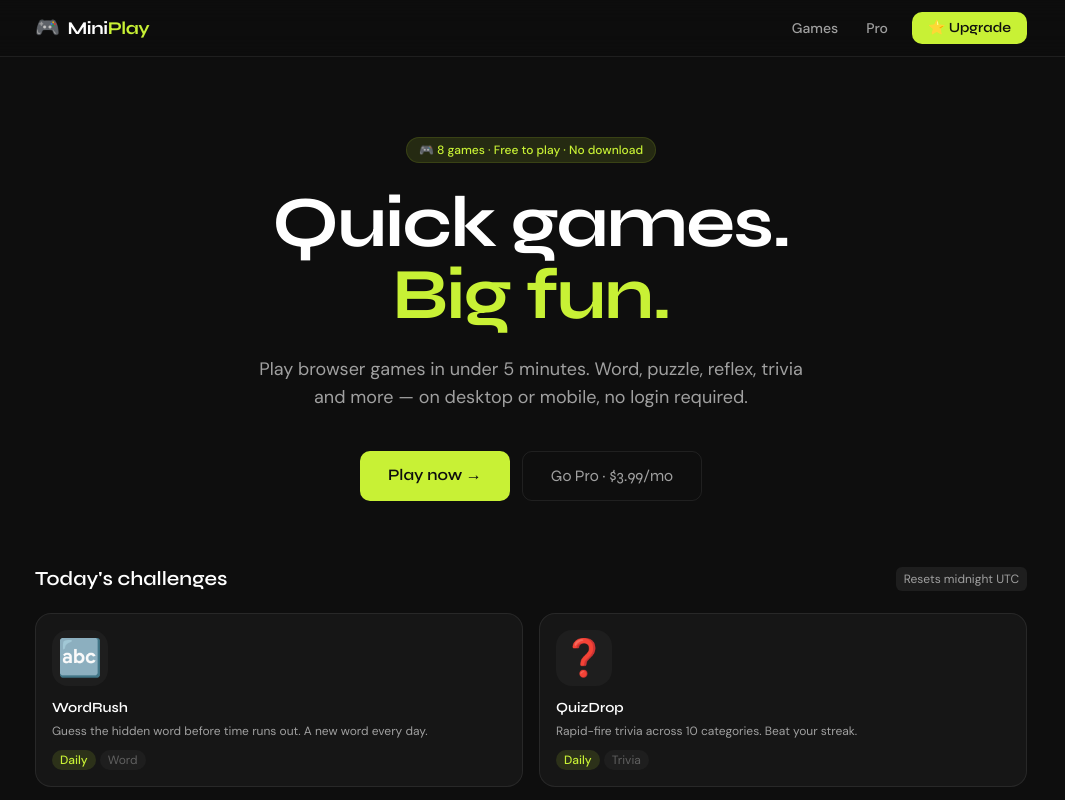
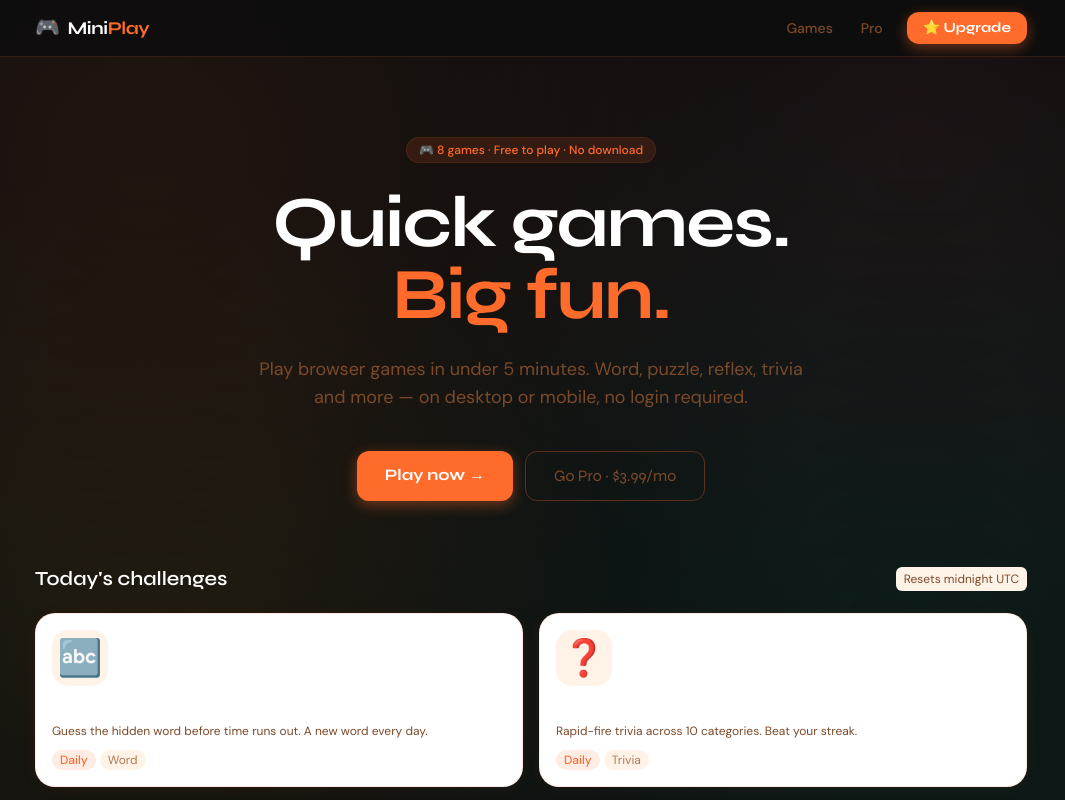
Before and after one commit to und3rdgs-cmd/miniplay, a Next.js app: page / in a window 1280 px wide. Shown: the top 800 px of the page, without its empty margins (109-1174 px from the left). Built offline with nearby package versions, Linux system fonts and the light colour scheme; no server answers.

Commit message:
Update globals.css

```diff
--- a/src/app/globals.css
+++ b/src/app/globals.css
@@ -2,23 +2,33 @@
 @tailwind components;
 @tailwind utilities;
 
-/* ── Design Tokens ─────────────────────────────────────────── */
+/* ── SNAACK Design Tokens ───────────────────────────────────── */
 :root {
-  --bg:         #0e0e0e;
-  --bg-card:    #161616;
-  --bg-raised:  #1e1e1e;
-  --border:     rgba(255,255,255,0.08);
-  --border-md:  rgba(255,255,255,0.14);
-  --text-1:     #f5f5f5;
-  --text-2:     #a0a0a0;
-  --text-3:     #606060;
-  --accent:     #c8f135;   /* electric lime — primary CTA */
-  --accent-dim: rgba(200,241,53,0.12);
+  --bg:          #fff8f0;
+  --bg-card:     #ffffff;
+  --bg-raised:   #fff3e8;
+  --border:      rgba(255,120,60,0.15);
+  --border-md:   rgba(255,120,60,0.3);
+  --text-1:      #1a0a00;
+  --text-2:      #7a4a2a;
+  --text-3:      #b07850;
+
+  /* Tropical palette */
+  --orange:      #ff6b2b;
+  --orange-dim:  rgba(255,107,43,0.12);
+  --teal:        #00c9a7;
+  --teal-dim:    rgba(0,201,167,0.12);
+  --coral:       #ff4f6d;
+  --coral-dim:   rgba(255,79,109,0.12);
+  --yellow:      #ffd93d;
+  --purple:      #845ef7;
+
+  --accent:      #ff6b2b;
+  --accent-dim:  rgba(255,107,43,0.12);
 }
 
 /* ── Base ───────────────────────────────────────────────────── */
 * { box-sizing: border-box; margin: 0; padding: 0; }
-
 html { scroll-behavior: smooth; }
 
 body {
@@ -28,9 +38,24 @@
   -webkit-font-smoothing: antialiased;
 }
 
+/* ── Tropical background pattern ───────────────────────────── */
+body::before {
+  content: '';
+  position: fixed;
+  inset: 0;
+  background-image:
+    radial-gradient(circle at 20% 20%, rgba(255,107,43,0.08) 0%, transparent 50%),
+    radial-gradient(circle at 80% 80%, rgba(0,201,167,0.08) 0%, transparent 50%),
+    radial-gradient(circle at 80% 20%, rgba(255,79,109,0.06) 0%, transparent 40%),
+    radial-gradient(circle at 20% 80%, rgba(255,217,61,0.06) 0%, transparent 40%);
+  pointer-events: none;
+  z-index: 0;
+}
+
+body > * { position: relative; z-index: 1; }
+
 /* ── Typography ─────────────────────────────────────────────── */
 .font-display { font-family: var(--font-display), sans-serif; }
-
 h1, h2, h3 { font-family: var(--font-display), sans-serif; }
 
 /* ── Scrollbar ──────────────────────────────────────────────── */
@@ -38,59 +63,60 @@
 ::-webkit-scrollbar-track { background: transparent; }
 ::-webkit-scrollbar-thumb { background: var(--border-md); border-radius: 2px; }
 
-/* ── Utility Classes ────────────────────────────────────────── */
+/* ── Cards ──────────────────────────────────────────────────── */
 .card {
   background: var(--bg-card);
-  border: 1px solid var(--border);
-  border-radius: 16px;
+  border: 1.5px solid var(--border);
+  border-radius: 20px;
+  box-shadow: 0 2px 16px rgba(255,107,43,0.06);
 }
 
 .card-raised {
-  background: var(--bg-raised);
-  border: 1px solid var(--border-md);
-  border-radius: 16px;
+  background: var(--bg-card);
+  border: 1.5px solid var(--border-md);
+  border-radius: 20px;
+  box-shadow: 0 4px 24px rgba(255,107,43,0.1);
 }
 
+/* ── Buttons ────────────────────────────────────────────────── */
 .btn-primary {
-  background: var(--accent);
-  color: #0e0e0e;
-  font-weight: 600;
+  background: var(--orange);
+  color: #fff;
+  font-weight: 700;
   font-family: var(--font-display), sans-serif;
-  border-radius: 10px;
-  transition: opacity 0.15s, transform 0.1s;
+  border-radius: 12px;
+  transition: transform 0.1s, box-shadow 0.15s;
   border: none;
   cursor: pointer;
+  box-shadow: 0 4px 14px rgba(255,107,43,0.4);
 }
-
-.btn-primary:hover  { opacity: 0.9; }
-.btn-primary:active { transform: scale(0.98); }
+.btn-primary:hover  { transform: translateY(-1px); box-shadow: 0 6px 20px rgba(255,107,43,0.5); }
+.btn-primary:active { transform: scale(0.97); }
 
 .btn-ghost {
   background: transparent;
   color: var(--text-2);
-  border: 1px solid var(--border);
-  border-radius: 10px;
+  border: 1.5px solid var(--border-md);
+  border-radius: 12px;
   font-family: var(--font-display), sans-serif;
-  transition: border-color 0.15s, color 0.15s;
+  transition: border-color 0.15s, color 0.15s, background 0.15s;
   cursor: pointer;
 }
+.btn-ghost:hover { border-color: var(--orange); color: var(--orange); background: var(--orange-dim); }
 
-.btn-ghost:hover { border-color: var(--border-md); color: var(--text-1); }
-
-/* ── Ad slot placeholder ────────────────────────────────────── */
+/* ── Ad slot ────────────────────────────────────────────────── */
 .ad-slot {
-  background: var(--bg-card);
-  border: 1px dashed var(--border);
-  border-radius: 8px;
+  background: var(--bg-raised);
+  border: 1.5px dashed var(--border-md);
+  border-radius: 12px;
   display: flex;
   align-items: center;
   justify-content: center;
   font-size: 11px;
   color: var(--text-3);
-  letter-spacing: 0.05em;
 }
 
-/* ── Game canvas wrapper ────────────────────────────────────── */
+/* ── Game canvas ────────────────────────────────────────────── */
 .game-canvas {
   width: 100%;
   max-width: 480px;
@@ -101,14 +127,25 @@
 
 /* ── Animations ─────────────────────────────────────────────── */
 @keyframes fadeUp {
-  from { opacity: 0; transform: translateY(16px); }
+  from { opacity: 0; transform: translateY(20px); }
   to   { opacity: 1; transform: translateY(0); }
 }
 
 @keyframes pop {
   0%   { transform: scale(1); }
-  50%  { transform: scale(1.08); }
+  50%  { transform: scale(1.1); }
   100% { transform: scale(1); }
+}
+
+@keyframes bounce-slow {
+  0%, 100% { transform: translateY(0); }
+  50%       { transform: translateY(-8px); }
+}
+
+@keyframes wiggle {
+  0%,100% { transform: rotate(0deg); }
+  25%     { transform: rotate(-6deg); }
+  75%     { transform: rotate(6deg); }
 }
 
 @keyframes shimmer {
@@ -116,18 +153,29 @@
   100% { background-position:  200% 0; }
 }
 
-.animate-fade-up   { animation: fadeUp 0.4s ease-out both; }
-.animate-pop       { animation: pop 0.25s ease-out; }
+@keyframes float {
+  0%, 100% { transform: translateY(0px) rotate(0deg); }
+  33%       { transform: translateY(-12px) rotate(3deg); }
+  66%       { transform: translateY(-6px) rotate(-2deg); }
+}
+
+.animate-fade-up    { animation: fadeUp 0.5s ease-out both; }
+.animate-pop        { animation: pop 0.25s ease-out; }
+.animate-bounce-slow { animation: bounce-slow 2s ease-in-out infinite; }
+.animate-wiggle     { animation: wiggle 0.4s ease-in-out; }
+.animate-float      { animation: float 4s ease-in-out infinite; }
 
 .skeleton {
-  background: linear-gradient(90deg, var(--bg-card) 25%, var(--bg-raised) 50%, var(--bg-card) 75%);
+  background: linear-gradient(90deg, #ffe8d6 25%, #fff3e8 50%, #ffe8d6 75%);
   background-size: 200% 100%;
   animation: shimmer 1.4s infinite;
   border-radius: 8px;
 }
 
 /* ── Focus ring ─────────────────────────────────────────────── */
-:focus-visible {
-  outline: 2px solid var(--accent);
-  outline-offset: 2px;
-}
+:focus-visible { outline: 2px solid var(--orange); outline-offset: 2px; }
+
+/* ── Color chips for game cards ─────────────────────────────── */
+.chip-orange { background: var(--orange-dim); color: var(--orange); }
+.chip-teal   { background: var(--teal-dim);   color: #008a74; }
+.chip-coral  { background: var(--coral-dim);  color: var(--coral); }
```
